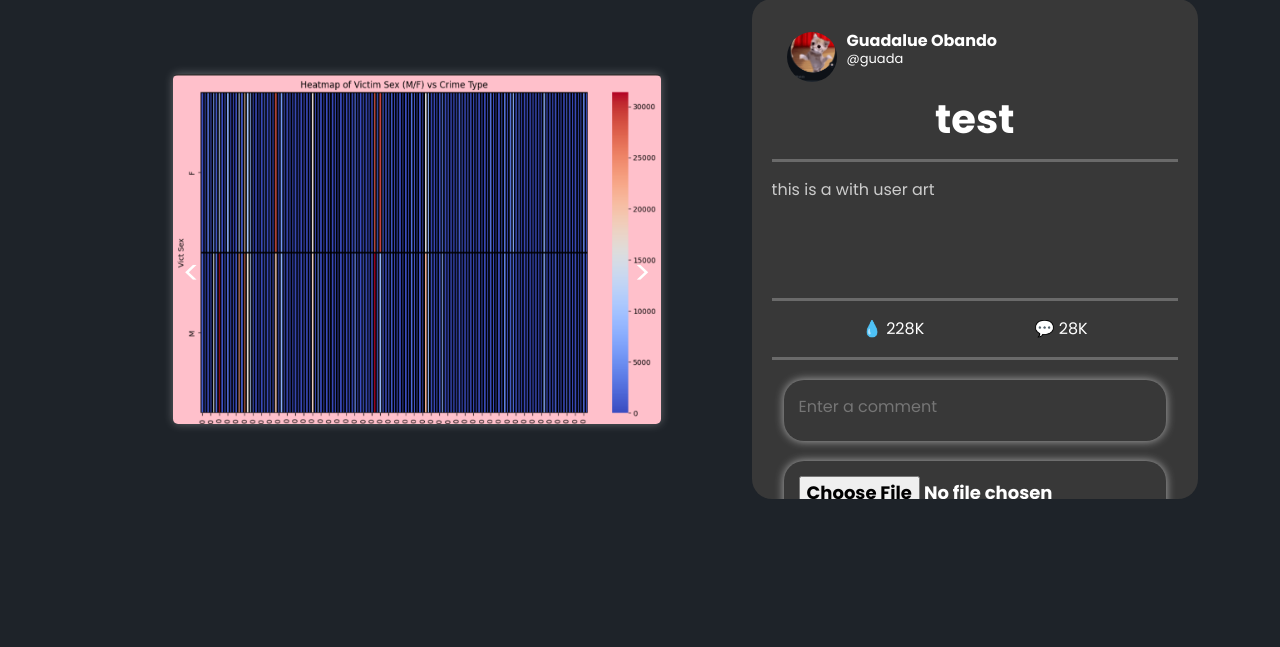
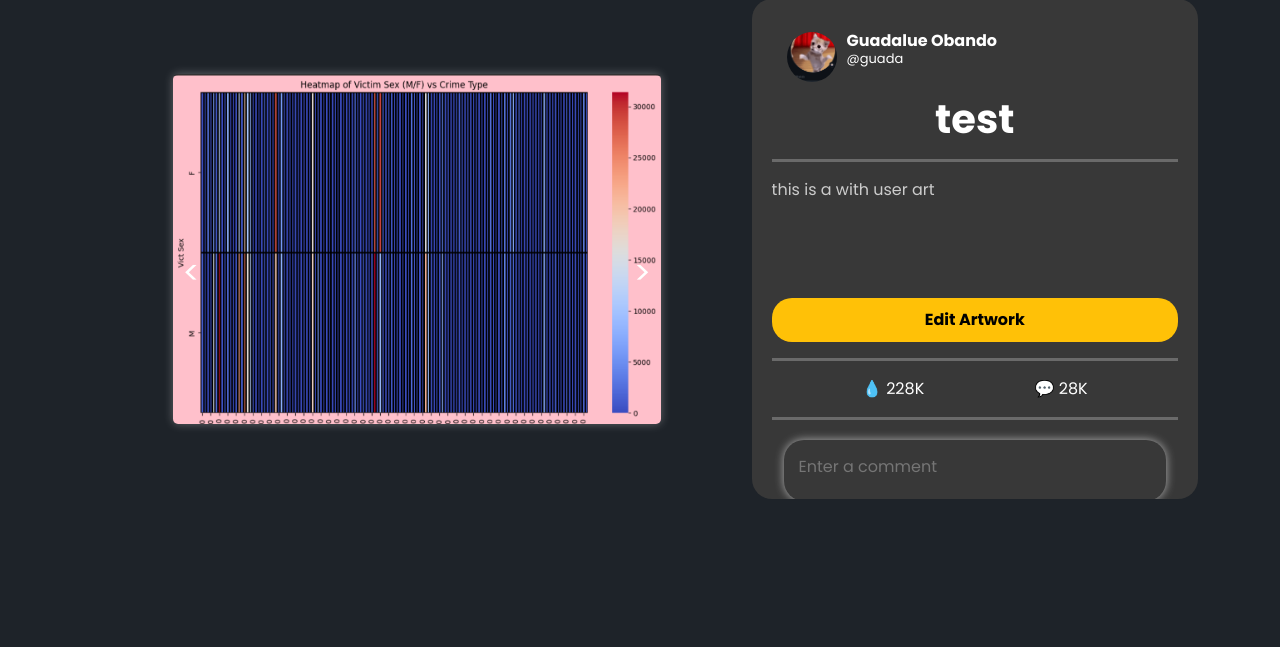
Before and after one commit to Bun-nie/ArtHive, a Django app: page /homepage/views/12/ in a window 1280 px wide. Shown: the part 159-806 px from the top of the page. Run offline with Django 5.2, Linux system fonts and the light colour scheme; a user stored in the database is signed in; data comes from the database, SQL or seed files in the repository; both versions use the stored data as it was after the commit; some libraries are stand-ins or nearby versions.

Commit message:
with edit post and improved UI/UX

```diff
--- a/LoginSignup/homepage/forms.py
+++ b/LoginSignup/homepage/forms.py
@@ -1,5 +1,6 @@
 from django import forms
-from .models import Comment
+from .models import Comment, Artwork
+
 
 class CommentForm(forms.ModelForm):
     class Meta:
@@ -23,3 +24,30 @@ class CommentForm(forms.ModelForm):
 
     # Explicitly mark comment_image as optional if not handled at the model level
     comment_image = forms.ImageField(required=False)
+
+class ArtworkForm(forms.ModelForm):
+    class Meta:
+        model = Artwork
+        fields = ['artName', 'description', 'artwork']
+        widgets = {
+            'artName': forms.Textarea(
+                attrs={
+                    'class': 'input-field',
+                    'placeholder': 'Enter new Artname',
+                    'rows': 1,
+                }
+            ),
+            'description': forms.Textarea(
+                attrs={
+                    'class': 'input-field',
+                    'placeholder': 'Enter new Description',
+                    'rows': 1,
+                }
+            ),
+            'artwork': forms.ClearableFileInput(
+                attrs={
+                    'class': 'image-field',
+                    'placeholder': 'Add Image',
+                }
+            )
+        }
--- a/LoginSignup/homepage/templates/homepage/artwork.html
+++ b/LoginSignup/homepage/templates/homepage/artwork.html
@@ -3,7 +3,7 @@
 {% block content %}
     <script src="{% static 'js/comment-actions.js' %}"></script>
     <script>
-      var artwork_pk = '{{ artwork_pk }}'
+      var artwork_pk = '{{ artwork.pk }}'  <!-- Make sure artwork_pk is passed -->
       var csrf_token = '{{ csrf_token }}'
     </script>
     <a href="{% url 'base:gallery' %}">
@@ -11,18 +11,13 @@
             &#x2190;&nbspContinue Exploring
         </button>
     </a>
-  <div class="view-container" style="height: 500px; display: grid;
-  grid-template-rows: 1fr 1fr;
-  grid-template-columns: 1fr 2fr 1fr 1fr;">
+    <div class="view-container" style="height: 500px; display: grid; grid-template-rows: 1fr 1fr; grid-template-columns: 1fr 2fr 1fr 1fr;">
         <div class="left-panel" style="grid-column: 1 / 3; grid-row: 1 / -1; align-self: center; justify-self: center;">
             <img src="{{ artwork.image_url }}" alt="Magani Artwork" class="artwork" style="height: 350px;border-top: 1px solid #333333; box-shadow: 0 0 10px rgba(255, 255, 255, 0.3);">
             <div class="arrow arrow-left">&lt;</div>
             <div class="arrow arrow-right">&gt;</div>
         </div>
-    <div class="right-panel" style="grid-column: 3 / 5; grid-row: 1 / -1; background-color: #383838; padding: 20px; border-radius: 20px; align-self: center; justify-content: center; height: 100%; overflow-y: auto; /* Enable vertical scrolling */
-           max-height: 80vh;
-           scrollbar-width: thin;
-           scrollbar-color: #555 #383838;">
+        <div class="right-panel" style="grid-column: 3 / 5; grid-row: 1 / -1; background-color: #383838; padding: 20px; border-radius: 20px; align-self: center; justify-content: center; height: 100%; overflow-y: auto;">
             <div class="profile" style="display: flex;">
                 <img src="{{ artwork.user.profile_url }}" alt="Profile Picture" class="profile-picture" style="height: 50px; margin-right: 10px;">
                 <div class="profile-info">
@@ -32,15 +27,21 @@
             </div>
             <h1 class="title" style="text-align: center; font-size: 40px; color: #FFFFFF">{{ artwork.artName }}</h1>
             <hr style="border-color: white; border-width: 3px">
-      <p class="description" style="height: 100px">
-        {{ artwork.description }}
-      </p>
+            <p class="description" style="height: 100px">{{ artwork.description }}</p>
+            {% if artwork.user.id == user.id %}
+                <a href="{% url 'base:edit-artwork' artwork.pk %}">
+                    <button class="yellow-button" style="width: 100%;">Edit Artwork</button>
+                </a>
+            {% endif %}
             <hr style="border-color: white; border-width: 3px">
             <div class="social-stats" style="color: #FFFFFF; align-items: center; justify-content: space-evenly">
                 <span class="likes">💧 228K</span>
                 <span class="comments">💬 28K</span>
             </div>
             <hr style="border-color: white; border-width: 3px">
+
+
+
             <div class="container" style="color: white">
                 <form action="" method="POST" enctype="multipart/form-data">
                    {% csrf_token %}
--- a/LoginSignup/homepage/urls.py
+++ b/LoginSignup/homepage/urls.py
@@ -1,5 +1,5 @@
 from django.urls import include, path
-from .views import gallery, viewArtwork, addArtwork, editComment, deleteComment
+from .views import *
 
 app_name = 'base'
 
@@ -10,4 +10,5 @@ urlpatterns = [
     path('add/', addArtwork, name='add_artwork'),
     path('edit-comment/<int:pk>/', editComment, name='edit_comment'),
     path('delete-comment/<int:pk>/', deleteComment, name='delete_comment'),
+    path('artwork/<int:pk>/edit/', edit_artwork, name='edit-artwork'),
 ]
--- a/LoginSignup/homepage/views.py
+++ b/LoginSignup/homepage/views.py
@@ -2,7 +2,7 @@ from django.http import JsonResponse
 from django.shortcuts import render, redirect, get_object_or_404
 from .models import Category, Artwork, Comment
 from django.contrib.auth.decorators import login_required
-from .forms import CommentForm
+from .forms import CommentForm, ArtworkForm
 from django.core.exceptions import ValidationError
 from django.contrib.auth.models import User
 
@@ -119,3 +119,20 @@ def deleteComment(request, pk):
         return JsonResponse({'status': 'success', 'message': 'Comment deleted successfully'})
 
     return JsonResponse({'status': 'error', 'message': 'Unauthorized action'}, status=403)
+
+def edit_artwork(request, pk):
+    artwork = get_object_or_404(Artwork, pk=pk)
+
+    # Check if the logged-in user is the owner
+    if request.user != artwork.user:
+        return redirect('base:gallery')  # or any other page, maybe a 403 forbidden
+
+    if request.method == 'POST':
+        form = ArtworkForm(request.POST, request.FILES, instance=artwork)
+        if form.is_valid():
+            form.save()
+            return redirect('base:view_artwork', pk=artwork.pk)
+    else:
+        form = ArtworkForm(instance=artwork)
+
+    return render(request, 'homepage/edit_artwork.html', {'form': form, 'artwork': artwork})
```
Also changed, not shown: other parts of LoginSignup/homepage/templates/homepage/artwork.html (+1 -31 lines), LoginSignup/homepage/templates/homepage/edit_artwork.html (added, +26 -0 lines), LoginSignup/db.sqlite3. Lines whose indentation alone changed are shown as unchanged.
